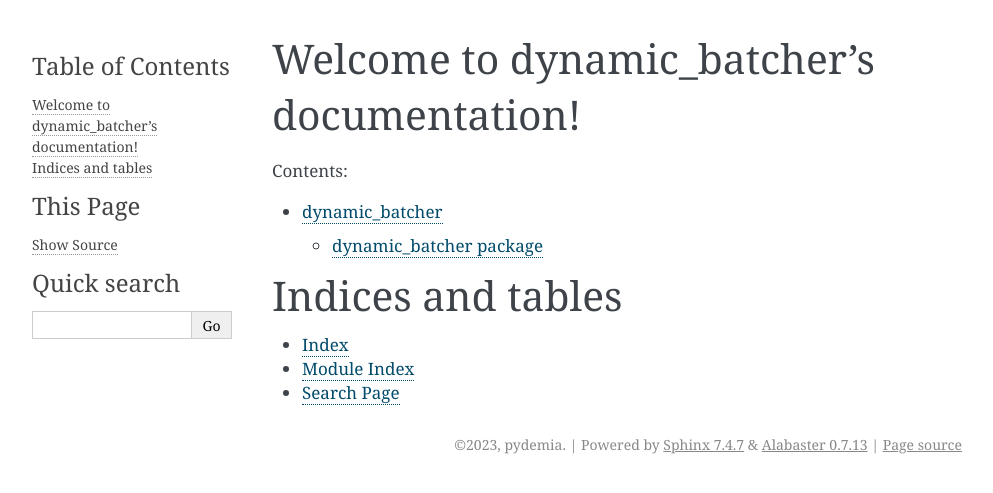
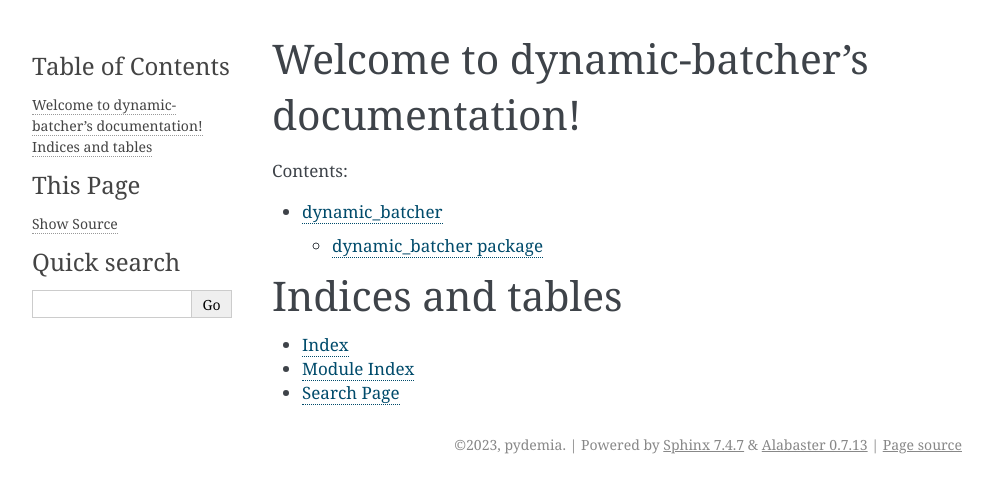
Before and after one commit to pydemia/dynamic-batcher, a Sphinx documentation site: the page built from docs/source/index.rst, in a window 1280 px wide. Shown: the top 493 px of the page, without its empty margins (148-1141 px from the left). Built offline with Sphinx 7.4.7, drawn with Linux system fonts in a browser that asks for light colours; formulas are drawn with MathJax 3.

```diff
--- a/README.rst
+++ b/README.rst
@@ -1,4 +1,4 @@
-dynamic_batcher
+dynamic-batcher
 ===============
 
 
@@ -38,7 +38,7 @@ Installation
 
 .. code-block:: bash
 
-  pip install dynamic_batcher
+  pip install dynamic-batcher
 
 Quickstart
 ----------
--- a/docs/source/conf.py
+++ b/docs/source/conf.py
@@ -14,7 +14,7 @@ sys.path.insert(0, Path(__file__).parents[2].resolve().as_posix())
 # -- Project information -----------------------------------------------------
 # https://www.sphinx-doc.org/en/master/usage/configuration.html#project-information
 
-project = 'dynamic_batcher'
+project = 'dynamic-batcher'
 copyright = '2023, pydemia'
 author = 'pydemia'
 release = 'v1.0.2'
--- a/docs/source/index.rst
+++ b/docs/source/index.rst
@@ -1,9 +1,9 @@
-.. dynamic_batcher documentation master file, created by
+.. dynamic-åbatcher documentation master file, created by
    sphinx-quickstart on Wed Nov 15 22:27:11 2023.
    You can adapt this file completely to your liking, but it should at least
    contain the root `toctree` directive.
 
-Welcome to dynamic_batcher's documentation!
+Welcome to dynamic-batcher's documentation!
 ===========================================
 
 .. toctree::
```
Also changed, not shown: README.md (+1 -1 lines), pyproject.toml (+4 -4 lines).
